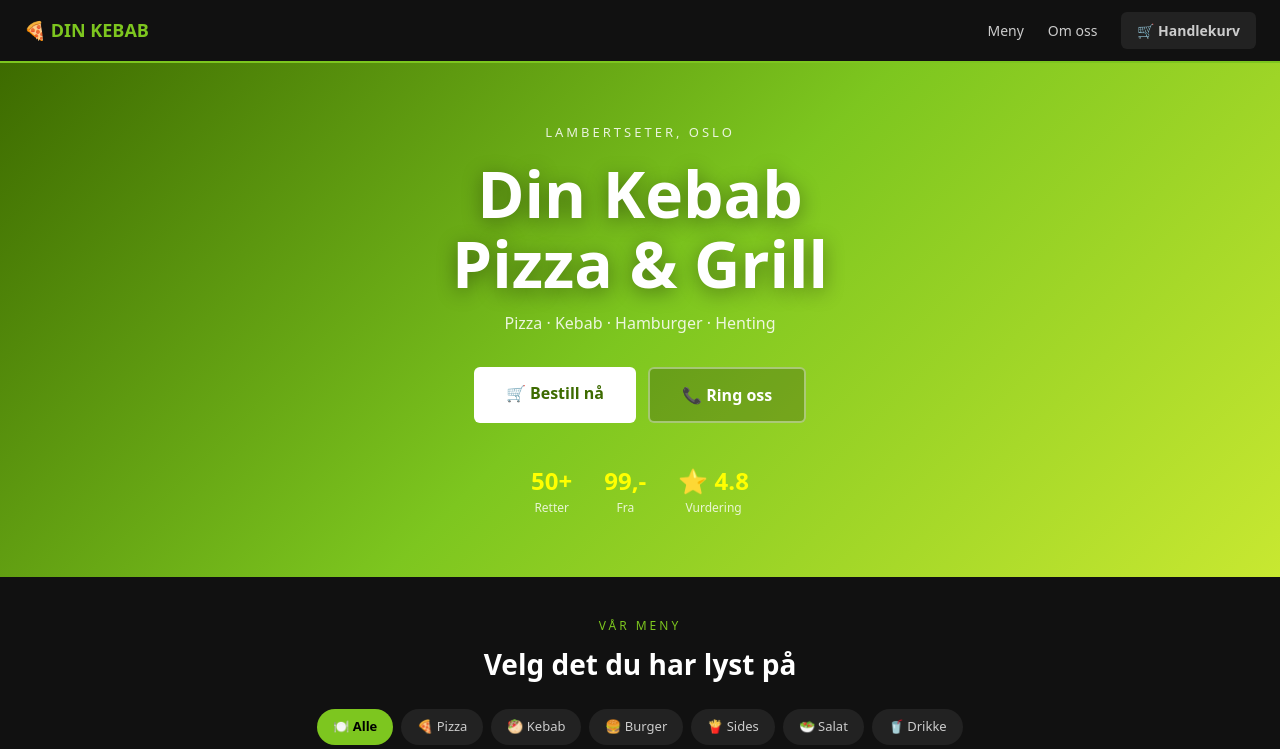
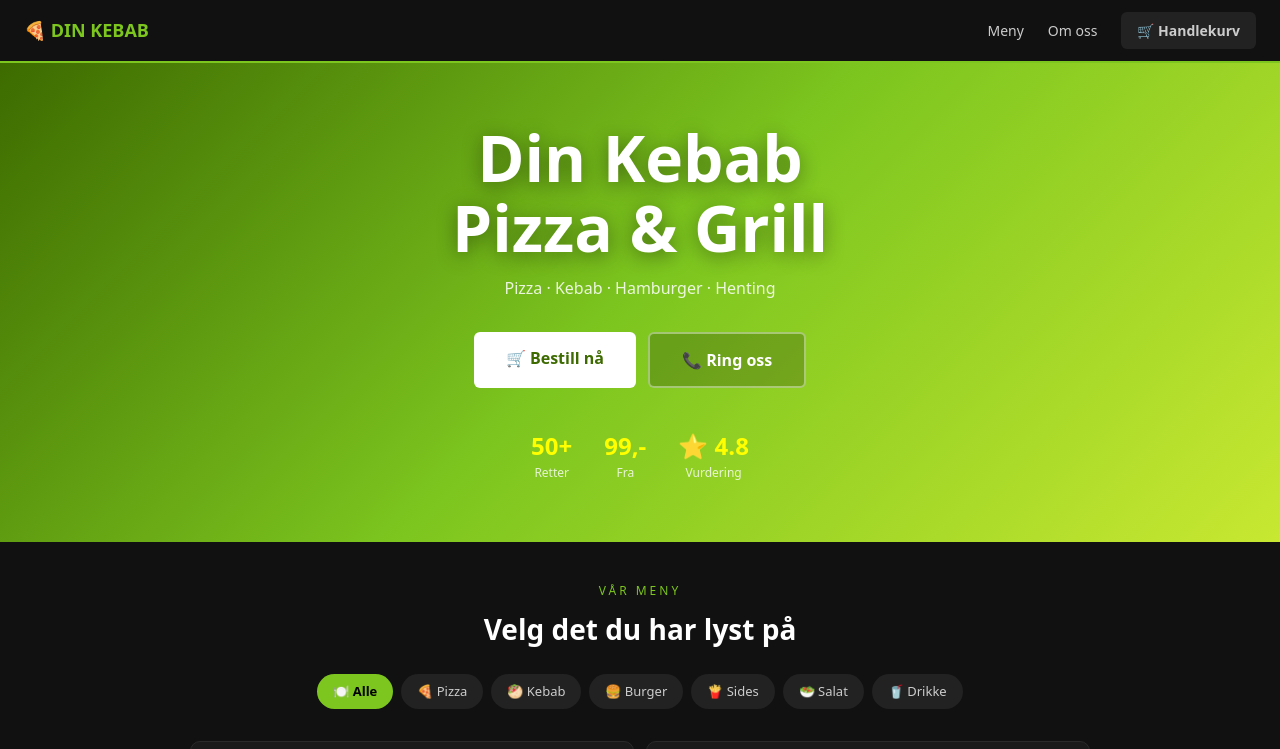
Before and after one commit to flinkgutt77/din-kebab-website, a Next.js app: page / in a window 1280 px wide. Shown: the top 749 px of the page. Built offline with nearby package versions, Linux system fonts and the light colour scheme.

Commit message:
update: remove subtitle from hero, set real address Feltspatveien 25

```diff
--- a/app/page.tsx
+++ b/app/page.tsx
@@ -16,7 +16,7 @@ export default function Home() {
           <h2 style={{ color: '#7DC61F', fontWeight: 900, fontSize: '24px', marginBottom: '16px' }}>
             📍 Finn oss
           </h2>
-          <p style={{ color: '#ccc', fontSize: '16px', marginBottom: '8px' }}>Lambertseter, Oslo</p>
+          <p style={{ color: '#ccc', fontSize: '16px', marginBottom: '8px' }}>📍 Feltspatveien 25, 1155 Oslo</p>
           <p style={{ color: '#ccc', fontSize: '16px', marginBottom: '8px' }}>📞 <a href="tel:+4798075638" style={{ color: '#7DC61F' }}>+47 980 75 638</a></p>
           <p style={{ color: '#ccc', fontSize: '16px', marginBottom: '8px' }}>🕐 Man–Søn: 12:00–22:00</p>
           <p style={{ color: '#666', fontSize: '13px', marginTop: '16px' }}>
--- a/components/Hero.tsx
+++ b/components/Hero.tsx
@@ -8,9 +8,6 @@ export default function Hero() {
       padding: '60px 24px',
       textAlign: 'center',
     }}>
-      <p style={{ color: 'rgba(255,255,255,0.85)', fontSize: '13px', letterSpacing: '3px', textTransform: 'uppercase', marginBottom: '16px' }}>
-        Lambertseter, Oslo
-      </p>
       <h1 style={{
         color: '#fff',
         fontSize: 'clamp(32px, 6vw, 64px)',
```
